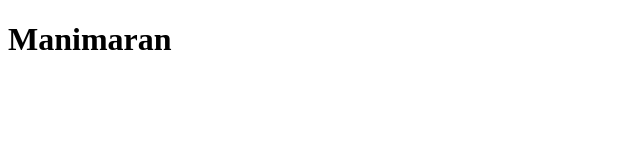
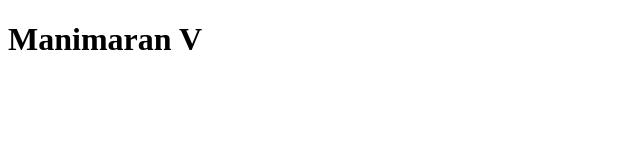
Before and after one commit to manimaran2110/git_learn, a plain HTML site: page index.html in a window 1280 px wide. Shown: the full height of the page, 0-640 px from the left. Drawn offline with Linux system fonts and the light colour scheme.

Commit message:
fix : changed my full name

```diff
--- a/index.html
+++ b/index.html
@@ -6,6 +6,6 @@
     <title>Document</title>
 </head>
 <body>
-    <h1>Manimaran</h1>
+    <h1>Manimaran V</h1>
 </body>
 </html>
```
